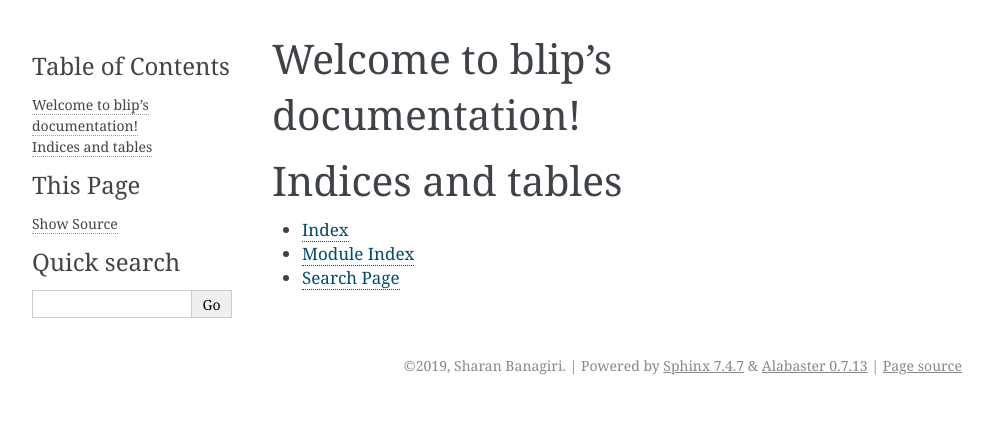
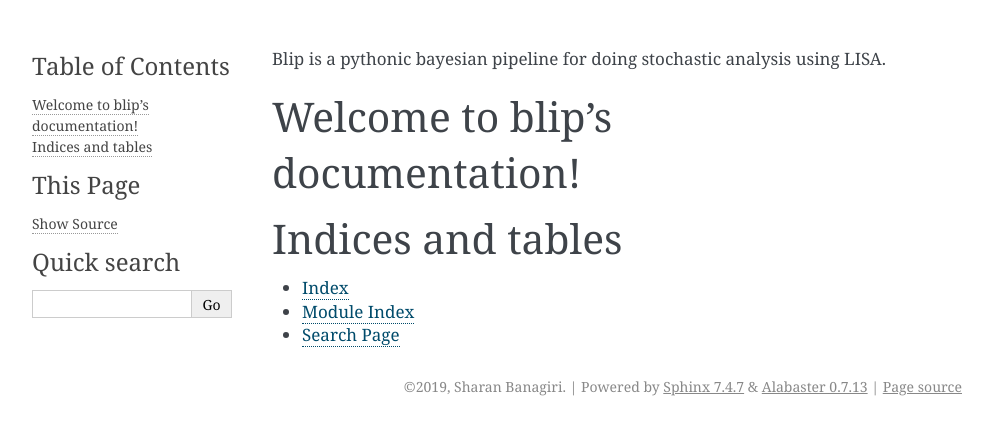
Before and after one commit to sharanbngr/blip, a Sphinx documentation site: the page built from docs/index.rst, in a window 1280 px wide. Shown: the top 435 px of the page, without its empty margins (148-1141 px from the left). Built offline with Sphinx 7.4.7, drawn with Linux system fonts in a browser that asks for light colours.

Commit message:
Add sphinx documentation

```diff
--- a/docs/index.rst
+++ b/docs/index.rst
@@ -2,6 +2,8 @@
    sphinx-quickstart on Wed Mar 13 22:40:09 2019.
    You can adapt this file completely to your liking, but it should at least
    contain the root `toctree` directive.
+
+Blip is a pythonic bayesian pipeline for doing stochastic analysis using LISA.
 
 Welcome to blip's documentation!
 ================================
```
